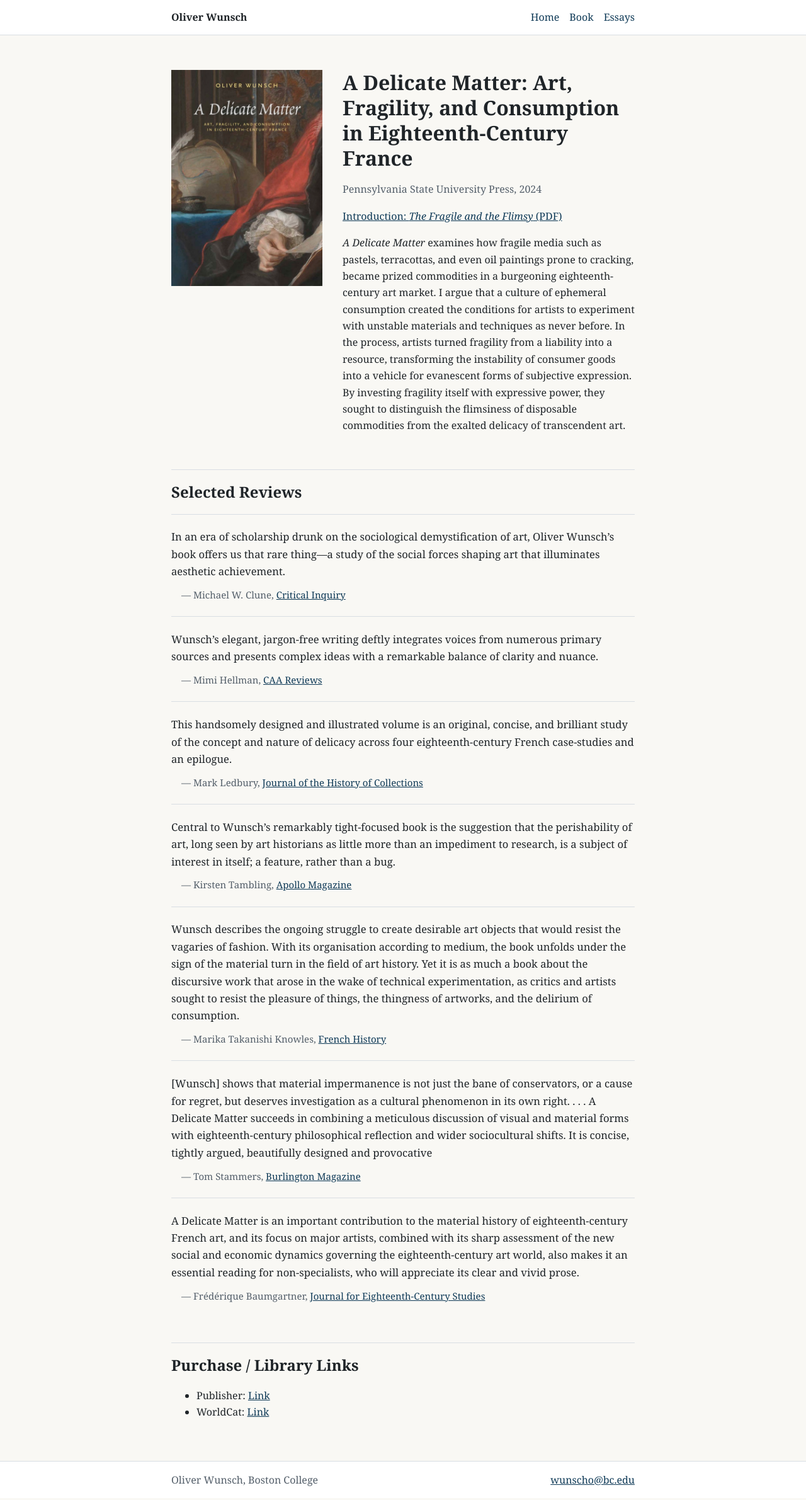
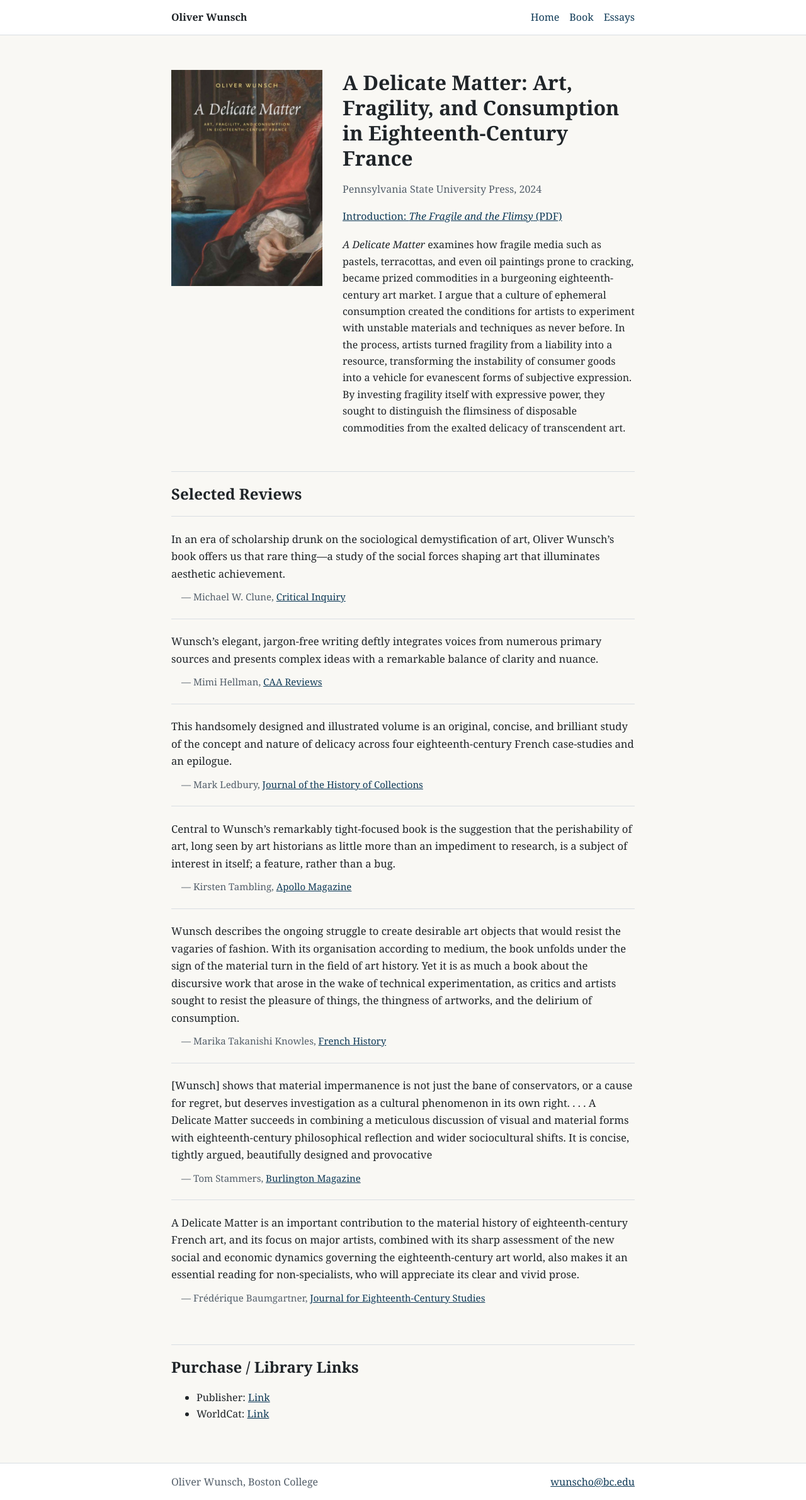
Before and after one commit to owunsch/owunsch.github.io, a Jekyll site: the page built from book.md, in a window 1280 px wide. Shown: the whole page at 63% size. Built offline with Jekyll 4.4.1, drawn with Linux system fonts in a browser that asks for light colours.

Commit message:
Update main.css

```diff
--- a/assets/css/main.css
+++ b/assets/css/main.css
@@ -130,7 +130,7 @@ h1 {
 }
 
 .book-intro-link {
-  margin: 0.85rem 0;
+  margin: 0.4rem 0 1.2rem 0;
 }
 
 .book-meta > p {
```
